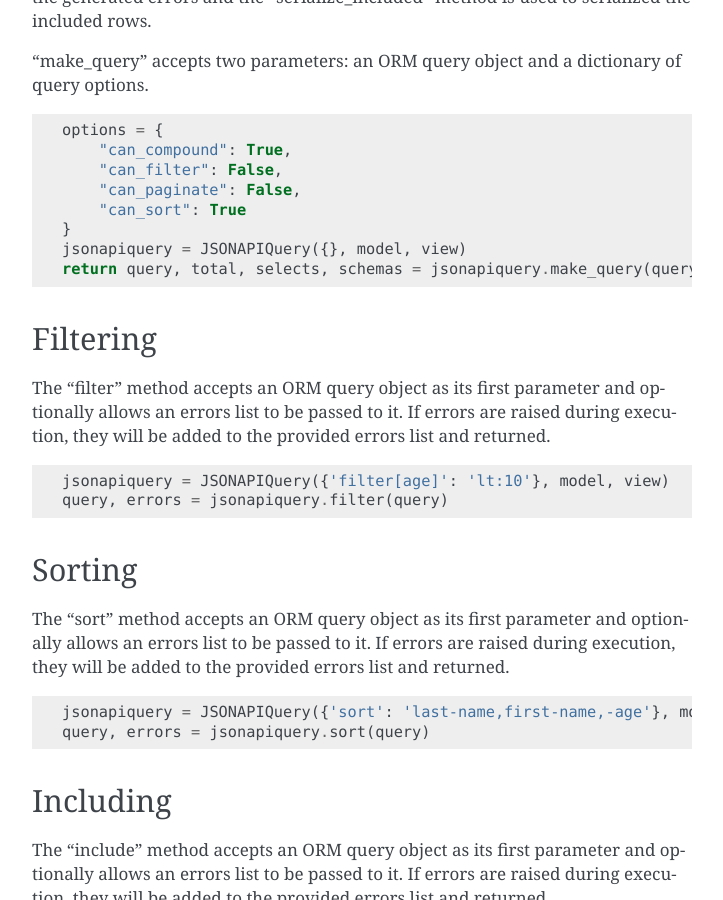
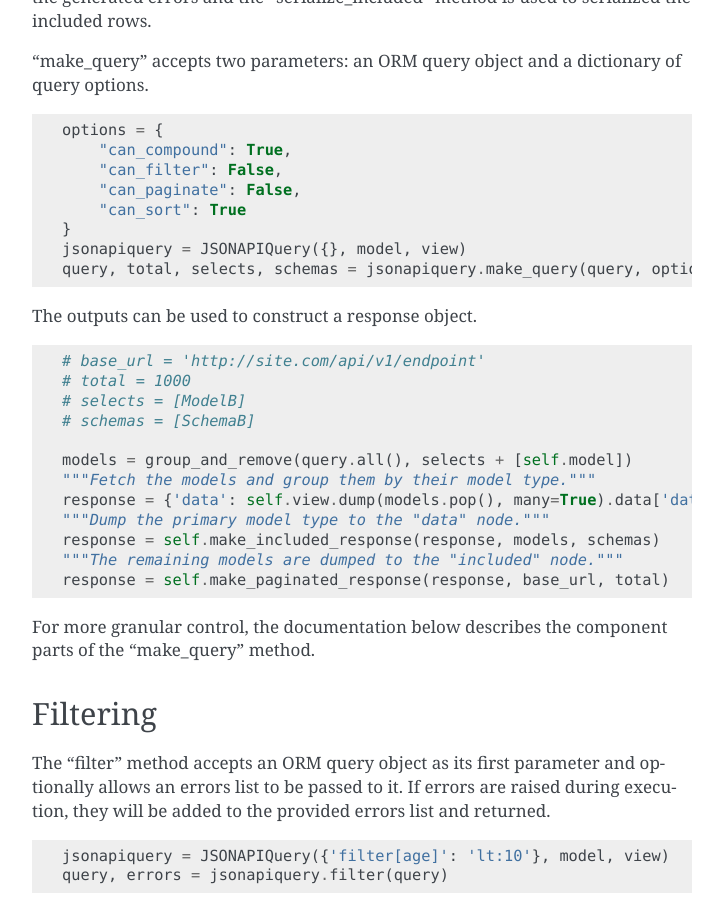
Before and after one commit to caxiam/sqlalchemy-jsonapi-collections, a Sphinx documentation site: the page built from docs/quick_start.rst, in a window 1280 px wide and 900 px high, scrolled down 1327 px. Shown: the whole window, without its empty margins (388-1111 px from the left). Built offline with Sphinx 7.4.7, drawn with Linux system fonts in a browser that asks for light colours.

Commit message:
Added document construction documentation

```diff
--- a/docs/quick_start.rst
+++ b/docs/quick_start.rst
@@ -66,7 +66,26 @@ For quick JSONAPI query handling, the "make_query" method can be used to automat
         "can_sort": True
     }
     jsonapiquery = JSONAPIQuery({}, model, view)
-    return query, total, selects, schemas = jsonapiquery.make_query(query, options)
+    query, total, selects, schemas = jsonapiquery.make_query(query, options)
+
+The outputs can be used to construct a response object.
+
+::
+
+    # base_url = 'http://site.com/api/v1/endpoint'
+    # total = 1000
+    # selects = [ModelB]
+    # schemas = [SchemaB]
+
+    models = group_and_remove(query.all(), selects + [self.model])
+    """Fetch the models and group them by their model type."""
+    response = {'data': self.view.dump(models.pop(), many=True).data['data']}
+    """Dump the primary model type to the "data" node."""
+    response = self.make_included_response(response, models, schemas)
+    """The remaining models are dumped to the "included" node."""
+    response = self.make_paginated_response(response, base_url, total)
+
+For more granular control, the documentation below describes the component parts of the "make_query" method.
 
 Filtering
 =========
```
